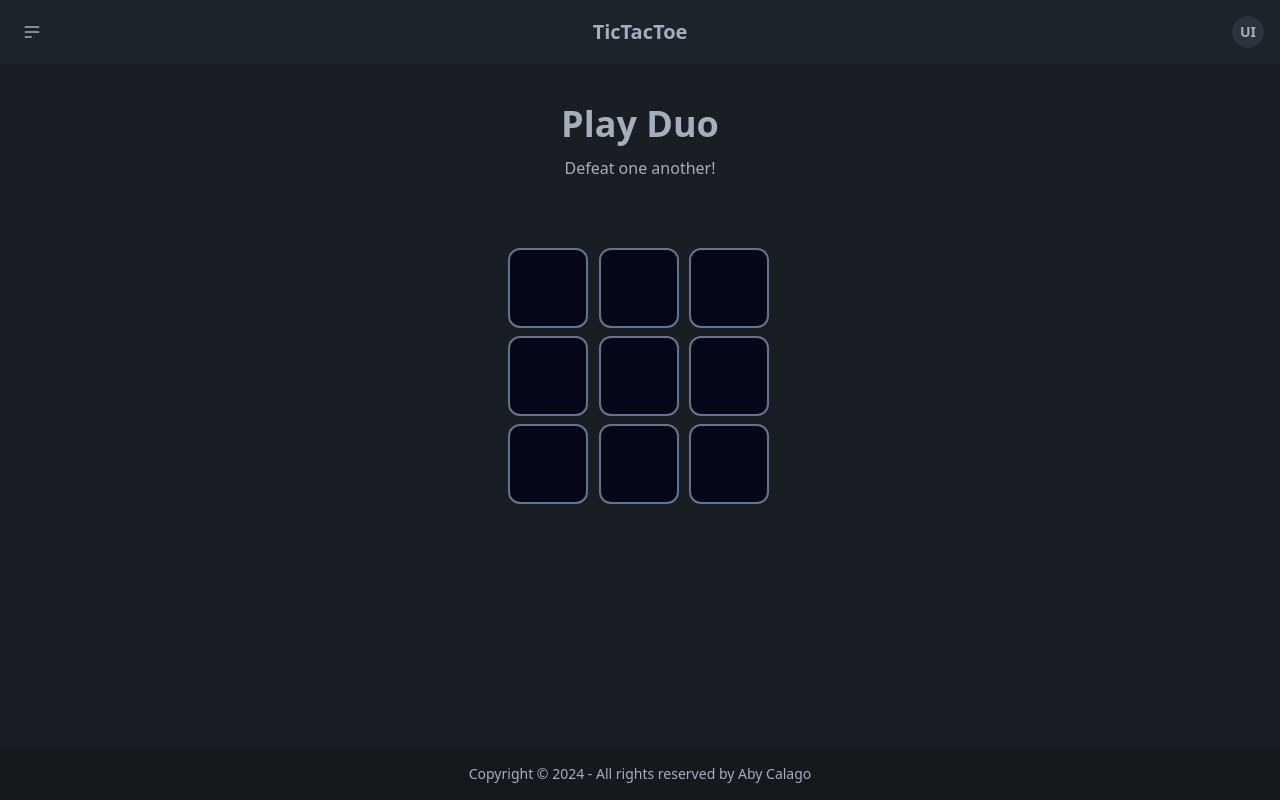
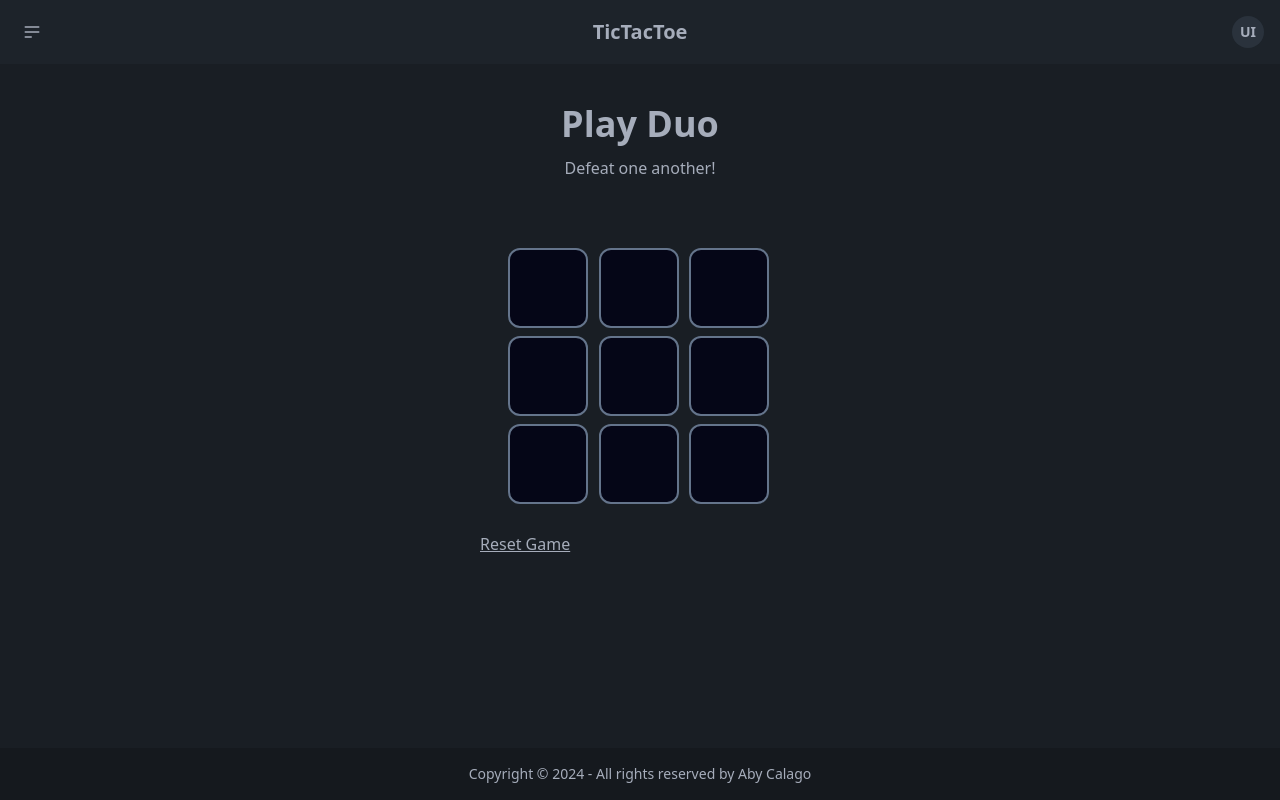
Before and after one commit to IRDunno/TicTacToe, a React (Vite) app: page /play-duo in a window 1280 px wide. Built offline with nearby package versions, Linux system fonts and the light colour scheme.

Commit message:
fix: put PlayDuo to a component

```diff
--- a/src/components/NewGame.jsx
+++ /dev/null
@@ -1,9 +0,0 @@
-import React from 'react'
-
-const NewGame = () => {
-  return (
-    <div>NewGame</div>
-  )
-}
-
-export default NewGame
--- /dev/null
+++ b/src/components/PlayDuo.jsx
@@ -0,0 +1,38 @@
+import React, { useState } from "react";
+
+const PlayDuoPage = () => {
+  const [currentPlayer, setCurrentPlayer] = useState("X");
+  const [grid, setGrid] = useState(Array(9).fill(null));
+
+  const handleClick = (index) => {
+    if (grid[index]) return;
+
+    const newGrid = [...grid];
+    newGrid[index] = currentPlayer;
+    setGrid(newGrid);
+
+    setCurrentPlayer(currentPlayer === "X" ? "O" : "X");
+  };
+
+  return (
+    <>
+      <header className="text-center space-y-3">
+        <h1 className="text-4xl font-bold">Play Duo</h1>
+        <p>Defeat one another!</p>
+      </header>
+      <div className="mt-10 grid grid-cols-3 gap-2 mx-auto p-7 text-center border-slate-500 max-w-xs">
+        {grid.map((cell, index) => (
+          <div
+            key={index}
+            className="h-20 w-20 flex items-center justify-center border-slate-500 border-2 rounded-xl bg-primary-content text-3xl font-bold text-slate-500 cursor-pointer hover:border-slate-100"
+            onClick={() => handleClick(index)}
+          >
+            {cell}
+          </div>
+        ))}
+      </div>
+    </>
+  );
+};
+
+export default PlayDuoPage;
--- /dev/null
+++ b/src/components/ResetGameButton.jsx
@@ -0,0 +1,12 @@
+import React from 'react'
+import { Link } from 'react-router-dom'
+
+const NewGame = () => {
+  return (
+    <div className='max-w-xs mx-auto'>
+      <a className="link">Reset Game</a>
+    </div>
+  )
+}
+
+export default NewGame
--- a/src/pages/PlayDuoPage.jsx
+++ b/src/pages/PlayDuoPage.jsx
@@ -1,39 +1,13 @@
-import React, { useState } from "react";
+import React from "react";
+import PlayDuo from "../components/PlayDuo";
+import ResetGameButton from "../components/ResetGameButton";
 
 const PlayDuoPage = () => {
-  const [currentPlayer, setCurrentPlayer] = useState("X");
-  const [grid, setGrid] = useState(Array(9).fill(null));
-
-  const handleClick = (index) => {
-    if (grid[index]) return;
-
-    const newGrid = [...grid];
-    newGrid[index] = currentPlayer;
-    setGrid(newGrid);
-
-    setCurrentPlayer(currentPlayer === "X" ? "O" : "X");
-  };
-
   return (
-    <>
-      <div className="mt-10">
-        <header className="text-center space-y-3">
-          <h1 className="text-4xl font-bold">Play Duo</h1>
-          <p>Defeat one another!</p>
-        </header>
-        <div className="mt-10 grid grid-cols-3 gap-2 mx-auto p-7 text-center border-slate-500 max-w-xs">
-          {grid.map((cell, index) => (
-            <div
-              key={index}
-              className="h-20 w-20 flex items-center justify-center border-slate-500 border-2 rounded-xl bg-primary-content text-3xl font-bold text-slate-500 cursor-pointer hover:border-slate-100"
-              onClick={() => handleClick(index)}
-            >
-              {cell}
-            </div>
-          ))}
-        </div>
-      </div>
-    </>
+    <div className="mt-10">
+      <PlayDuo />
+      <ResetGameButton />
+    </div>
   );
 };
 
```
